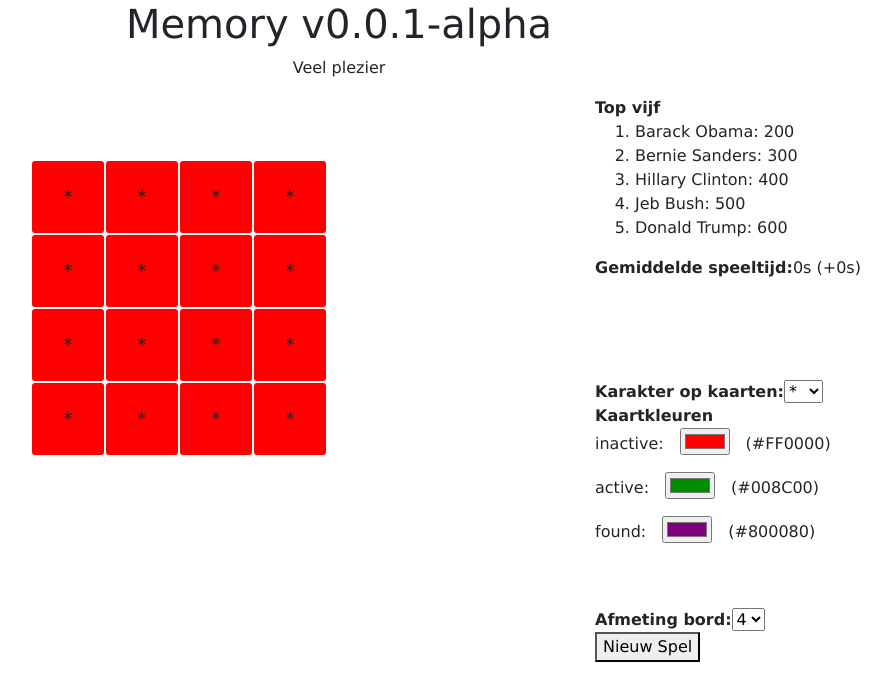
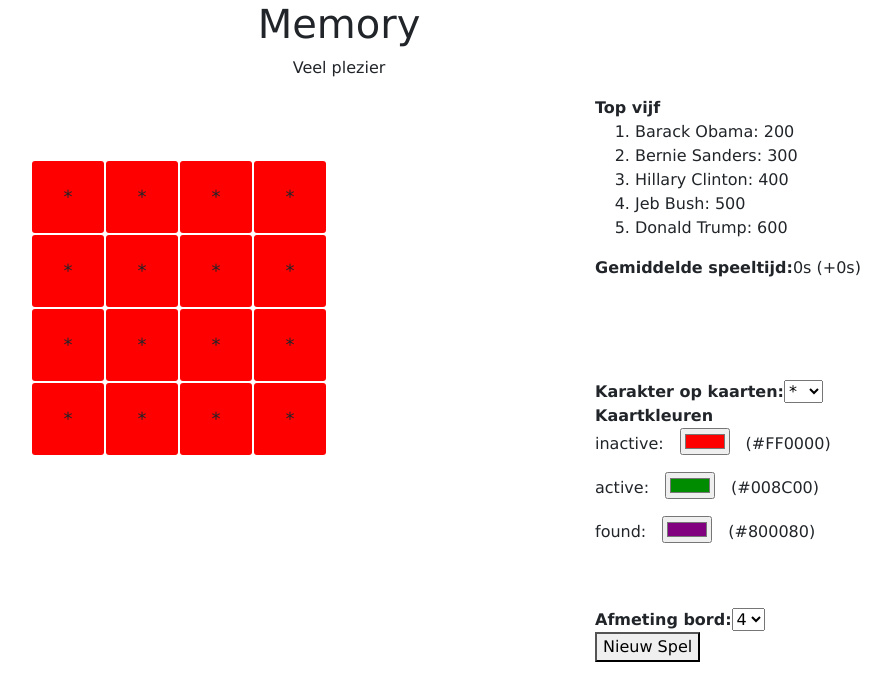
Before and after one commit to 2zqa/memory-game, an Angular app: page / in a window 1280 px wide. Shown: the top 700 px of the page, without its empty margins (237-1128 px from the left). Built offline with nearby package versions, Linux system fonts and the light colour scheme.

Commit message:
Remove version indicator

```diff
--- a/src/app/app.component.html
+++ b/src/app/app.component.html
@@ -1,4 +1,4 @@
-<h1>{{title}} v{{version | lowercase}}</h1>
+<h1>{{title}}</h1>
 <p>Veel plezier</p>
 <app-sidebar></app-sidebar>
 <app-board></app-board>
--- a/src/app/app.component.ts
+++ b/src/app/app.component.ts
@@ -7,5 +7,4 @@ import { Component } from '@angular/core';
 })
 export class AppComponent {
   title = 'Memory';
-  version = '0.0.1-ALPHA'
 }
```
